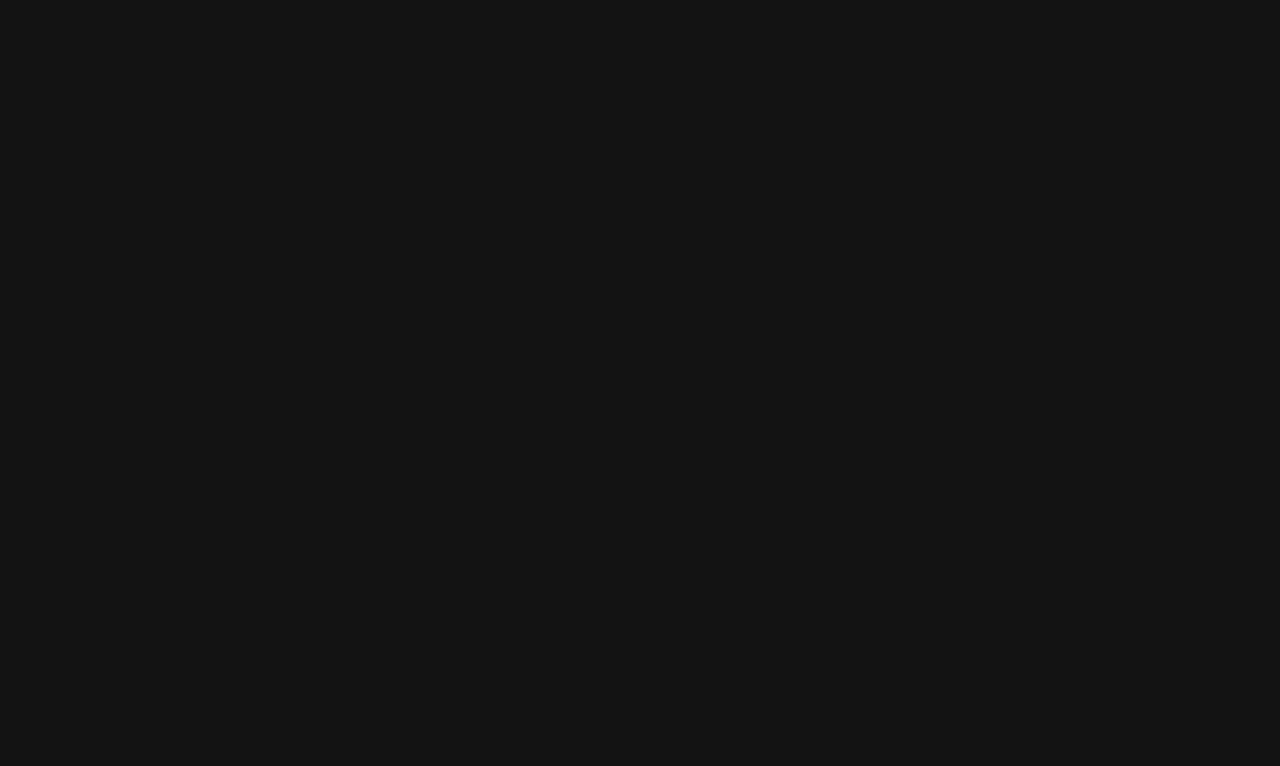
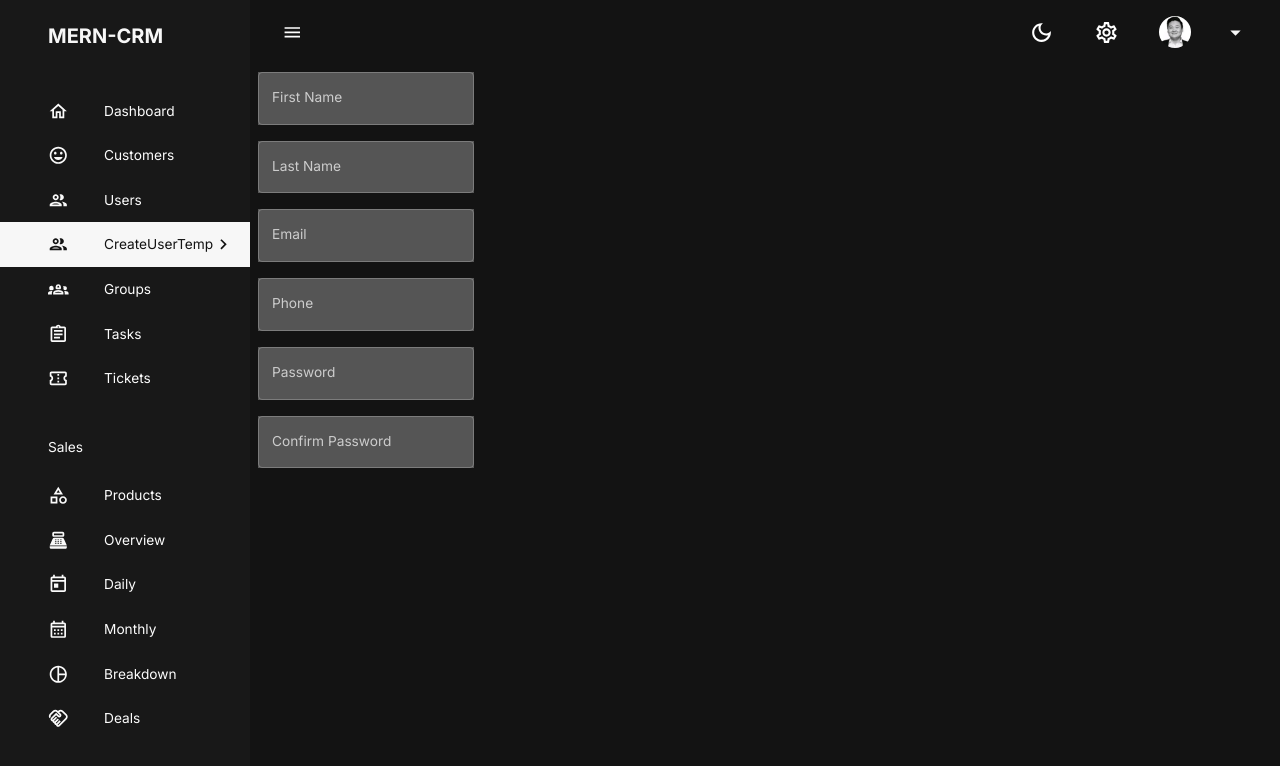
Before and after one commit to vegardlokreim/crm, a React (Create React App) app in the folder client/: page /createusertemp in a window 1280 px wide. Before the commit this address had no page. Shown: the top 766 px of the page. Built offline with nearby package versions, Linux system fonts and the light colour scheme; no server answers.

Commit message:
Create User form

```diff
--- a/client/src/App.js
+++ b/client/src/App.js
@@ -20,6 +20,7 @@ import CustomerOverview from "scenes/customers/[id]";
 import Groups from "scenes/groups";
 import Tasks from "scenes/tasks";
 import Tickets from "scenes/tickets";
+import CreateUser from "scenes/users/createUser";
 
 
 function App() {
@@ -41,6 +42,7 @@ function App() {
               <Route path="/groups" element={<Groups />} />
               <Route path="/tasks" element={<Tasks />} />
               <Route path="/tickets" element={<Tickets />} />
+              <Route path="/createusertemp" element={<CreateUser />} />
 
               {/* <Route path="/overview" element={<Overview />} />
               <Route path="/daily" element={<Daily />} />
--- a/client/src/components/Sidebar.jsx
+++ b/client/src/components/Sidebar.jsx
@@ -50,6 +50,10 @@ const navItems = [
   },
   {
     text: "Users",
+    icon: <GroupOutlined />,
+  },
+  {
+    text: "CreateUserTemp",
     icon: <GroupOutlined />,
   },
   {
--- a/client/src/index.css
+++ b/client/src/index.css
@@ -32,3 +32,26 @@ body,
   display: none;
 
 }
+
+#form{
+  display: flex;
+  flex-direction: column;
+  width:100%;
+  margin:0px auto;
+  align-items:center;
+}
+
+label.css-1sg7g1a-MuiFormLabel-root-MuiInputLabel-root.Mui-focused{
+  color:white;
+  font-weight: bold;
+  font-size:16px;
+}
+
+#create-user-form{
+  display:grid;
+  /*Make this a 2*3 grid*/
+  grid-template-columns: 1fr 1fr 1fr;
+  margin:0 auto;
+  align-items:center;
+  justify-content: center;
+}
--- a/client/src/scenes/customers/[id].jsx
+++ b/client/src/scenes/customers/[id].jsx
@@ -140,7 +140,7 @@ export default function CustomerOverview() {
               getRowId={(row) => row._id}
               rows={contacts || []}
               columns={columns}
-              checkboxSelection={checkboxSelection}
+              //checkboxSelection={checkboxSelection}
               {...contacts}
               disableSelectionOnClick
               onClick={() => setCheckboxSelection(!checkboxSelection)}
@@ -200,7 +200,7 @@ export default function CustomerOverview() {
               getRowId={(row) => row._id}
               rows={contacts || []}
               columns={columns}
-              checkboxSelection={checkboxSelection}
+              //checkboxSelection={checkboxSelection}
               {...contacts}
               disableSelectionOnClick
               onClick={() => setCheckboxSelection(!checkboxSelection)}
@@ -262,7 +262,7 @@ export default function CustomerOverview() {
               getRowId={(row) => row._id}
               rows={contacts || []}
               columns={columns}
-              checkboxSelection={checkboxSelection}
+              //checkboxSelection={checkboxSelection}
               {...contacts}
               disableSelectionOnClick
               onClick={() => setCheckboxSelection(!checkboxSelection)}
@@ -322,7 +322,7 @@ export default function CustomerOverview() {
               getRowId={(row) => row._id}
               rows={contacts || []}
               columns={columns}
-              checkboxSelection={checkboxSelection}
+              //   checkboxSelection={checkboxSelection}
               {...contacts}
               disableSelectionOnClick
               onClick={() => setCheckboxSelection(!checkboxSelection)}
@@ -382,7 +382,7 @@ export default function CustomerOverview() {
               getRowId={(row) => row._id}
               rows={contacts || []}
               columns={columns}
-              checkboxSelection={checkboxSelection}
+              //checkboxSelection={checkboxSelection}
               {...contacts}
               disableSelectionOnClick
               onClick={() => setCheckboxSelection(!checkboxSelection)}
@@ -404,7 +404,11 @@ export default function CustomerOverview() {
           zIndex: 1000,
         }}
       >
-        <SpeedDial ariaLabel="SpeedDial basic example" icon={<SpeedDialIcon />}>
+        <SpeedDial
+          sx={{ position: "absolute", bottom: 16, right: 16 }}
+          ariaLabel="SpeedDial basic example"
+          icon={<SpeedDialIcon />}
+        >
           {actions.map((action) => (
             <SpeedDialAction
               key={action.name}
--- /dev/null
+++ b/client/src/scenes/users/CreateUserForm.jsx
@@ -0,0 +1,143 @@
+import { Box, TextField } from "@mui/material";
+import { useState } from "react";
+
+export default function CreateUserForm() {
+  const initialValues = {
+    firstName: "",
+    lastName: "",
+    email: "",
+    phone: "",
+    password: "",
+    confirmPassword: "",
+  };
+
+  const Form = () => {};
+  const [values, setValues] = useState(initialValues);
+  const [errors, setErrors] = useState({});
+
+  const handleChange = (event) => {
+    setValues({
+      ...values,
+      [event.target.name]: event.target.value,
+    });
+  };
+
+  const handleValidation = () => {
+    let errors = {};
+    let isValid = true;
+
+    // Email validation
+    if (!values.email) {
+      errors.email = "Email is required";
+      isValid = false;
+    } else if (!/\S+@\S+\.\S+/.test(values.email)) {
+      errors.email = "Email address is invalid";
+      isValid = false;
+    }
+
+    // Password validation
+    if (!values.password) {
+      errors.password = "Password is required";
+      isValid = false;
+    } else if (values.password !== values.confirmPassword) {
+      errors.confirmPassword = "Passwords do not match";
+      isValid = false;
+    }
+
+    setErrors(errors);
+    return isValid;
+  };
+
+  const handleSubmit = (event) => {
+    event.preventDefault();
+
+    if (handleValidation()) {
+      // Do something with the form data
+      console.log(values);
+      setValues(initialValues);
+    }
+  };
+  return (
+    <Box
+      id="create-user-form"
+      component="form"
+      sx={{
+        "& .MuiTextField-root": { m: 1, width: "25ch" },
+      }}
+      noValidate
+      autoComplete="off"
+    >
+      <div>
+        <TextField
+          name="firstName"
+          label="First Name"
+          placeholder="Enter your first name"
+          value={values.firstName}
+          onChange={handleChange}
+          variant="outlined"
+          fullWidth
+          style={{ backgroundColor: "#555555", color: "#fff" }}
+        />
+        <TextField
+          name="lastName"
+          label="Last Name"
+          placeholder="Enter your last name"
+          value={values.lastName}
+          onChange={handleChange}
+          variant="outlined"
+          fullWidth
+          style={{ backgroundColor: "#555555", color: "#fff" }}
+        />
+        <TextField
+          name="email"
+          label="Email"
+          placeholder="Enter your email"
+          value={values.email}
+          onChange={handleChange}
+          error={!!errors.email}
+          helperText={errors.email}
+          variant="outlined"
+          fullWidth
+          style={{ backgroundColor: "#555555", color: "#fff" }}
+        />
+        <TextField
+          name="phone"
+          label="Phone"
+          placeholder="Enter your phone number"
+          value={values.phone}
+          onChange={handleChange}
+          inputProps={{ maxLength: 10 }}
+          variant="outlined"
+          fullWidth
+          style={{ backgroundColor: "#555555", color: "#fff" }}
+        />
+        <TextField
+          name="password"
+          label="Password"
+          placeholder="Enter your password"
+          type="password"
+          value={values.password}
+          onChange={handleChange}
+          error={!!errors.password}
+          helperText={errors.password}
+          variant="outlined"
+          fullWidth
+          style={{ backgroundColor: "#555555", color: "#fff" }}
+        />
+        <TextField
+          name="confirmPassword"
+          label="Confirm Password"
+          placeholder="Confirm your password"
+          type="password"
+          value={values.confirmPassword}
+          onChange={handleChange}
+          error={!!errors.confirmPassword}
+          helperText={errors.confirmPassword}
+          variant="outlined"
+          fullWidth
+          style={{ backgroundColor: "#555555", color: "#fff" }}
+        />
+      </div>
+    </Box>
+  );
+}
--- /dev/null
+++ b/client/src/scenes/users/createUser.jsx
@@ -0,0 +1,17 @@
+import React from "react";
+import axios from "axios";
+import CreateUserForm from "./CreateUserForm";
+
+const CreateUser = () => {
+  return <CreateUserForm />;
+};
+
+export default CreateUser;
+
+// {
+//     "firstName": "Micahel",
+//     "lastName": "Scofield",
+//     "email": "micahel@example.com",
+//     "phone": "90029329",
+//     "password": "nattmat"
+// }
--- a/client/src/scenes/users/index.js
+++ b/client/src/scenes/users/index.jsx
@@ -8,7 +8,7 @@ const Users = () => {
     const theme = useTheme();
 
     return (
-        <h1>Imagine a bunch of free Tonys running around in the wild, just waiting for a pokéball to catch'em all!</h1>
+        <h2>Imagine a bunch of free Tonys running around in the wild...just waiting for a pokéball to catch'em all!</h2>
     );
 };
 
```
Also changed, not shown: 2 other files (tests, documents, lock files or other folders).
